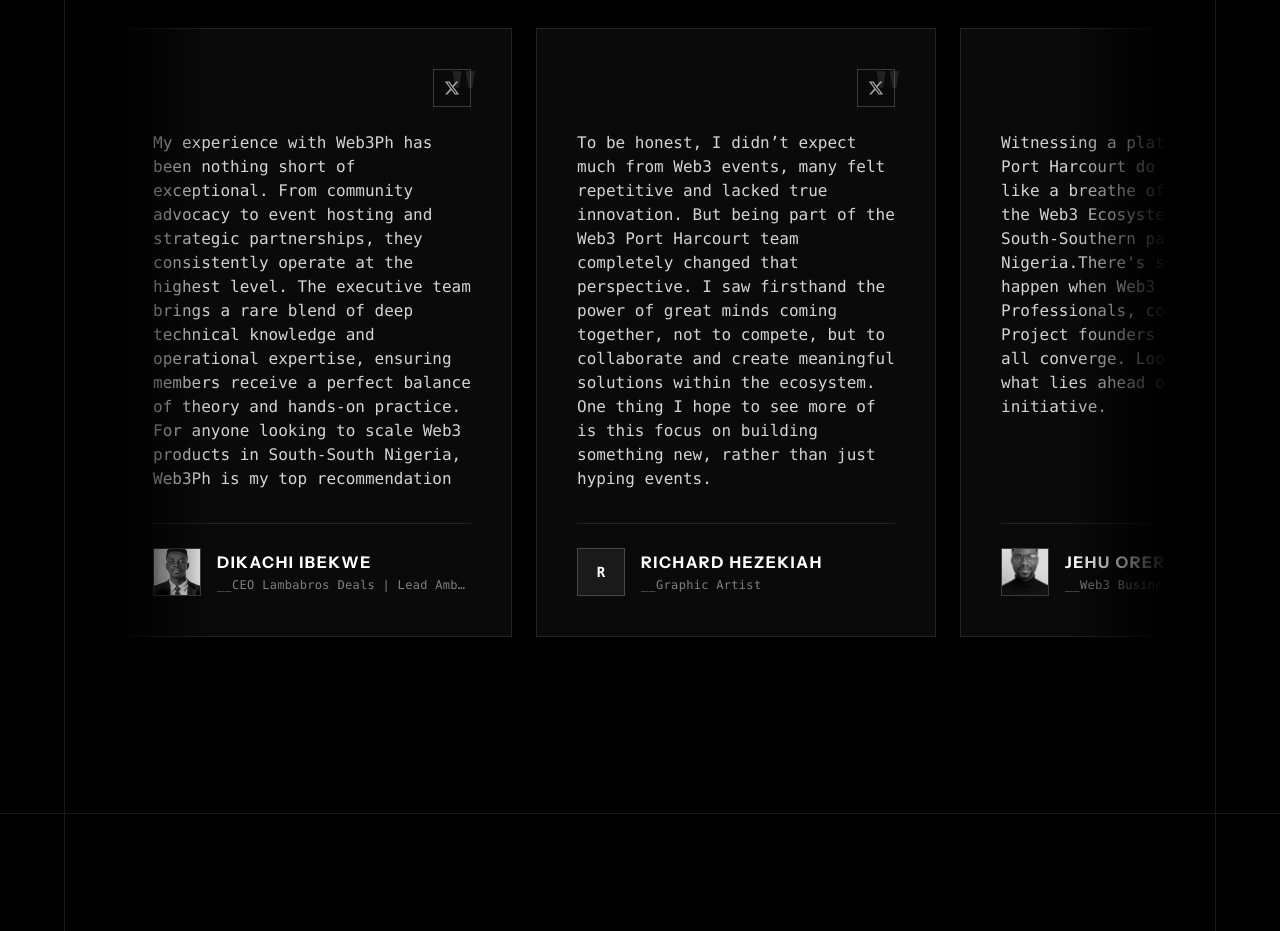
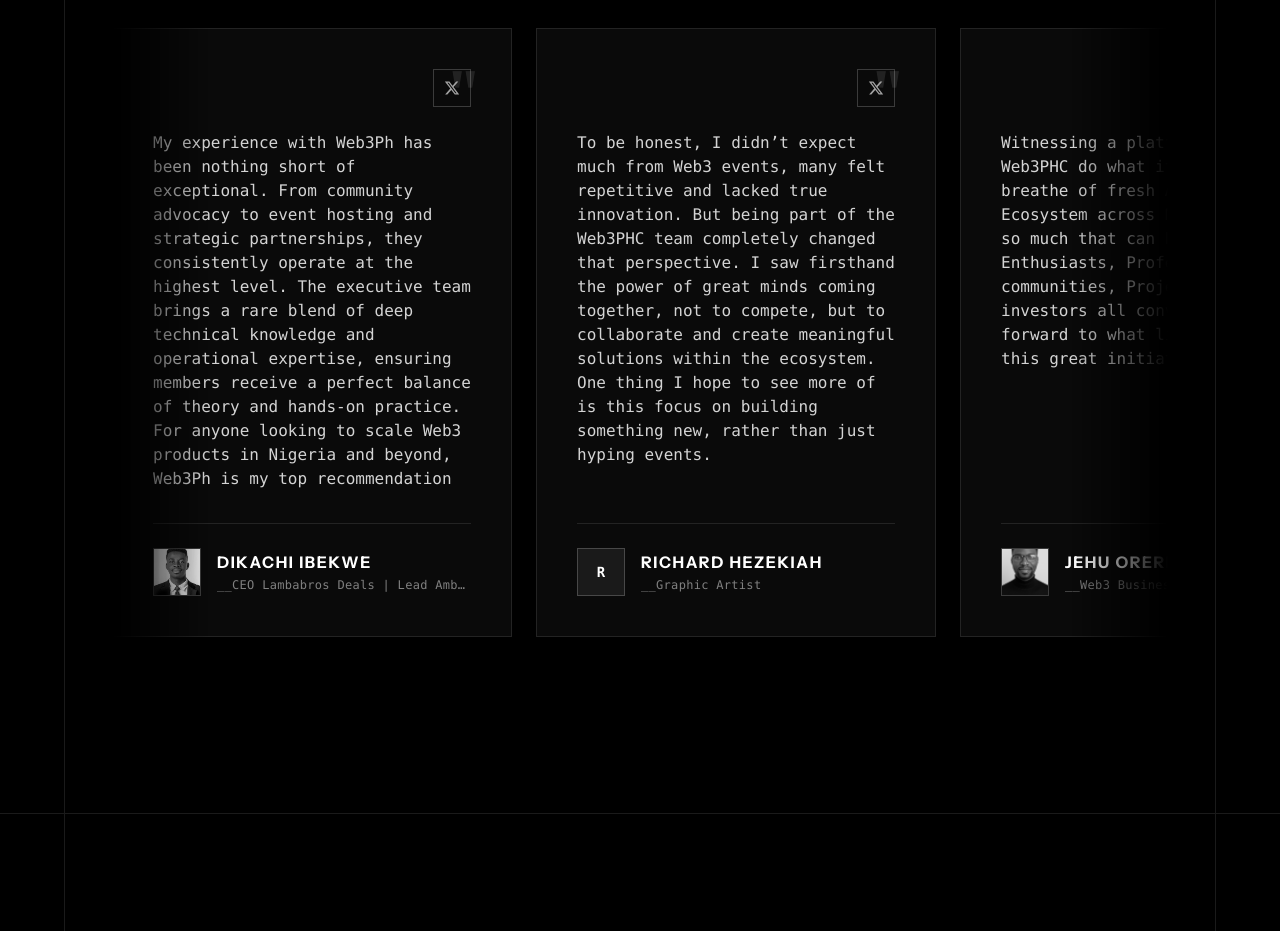
Before and after one commit to Let-s-build-DAO/web3phc, a React (Vite) app: page / in a window 1280 px wide. Shown: the part 3660-4591 px from the top of the page. Built offline with nearby package versions, Linux system fonts and the light colour scheme; a web font is replaced by a local one.

Commit message:
docs: Broaden geographical scope in meta descriptions, ecosystem data, and testimonials from South-South Nigeria to a national and broader ecosystem, and standardize community names.

```diff
--- a/index.html
+++ b/index.html
@@ -6,18 +6,18 @@
     <meta name="viewport" content="width=device-width, initial-scale=1.0" />
     <link rel="preload" href="/images/243.jpg" as="image" fetchpriority="high" />
     <title>Web3 Port Harcourt | Building the Future of Web3</title>
-    <meta name="description" content="The largest Web3 community in South-South Nigeria. Connect with builders, investors, and creatives to forge a decentralized future." />
+    <meta name="description" content="Connecting builders, investors, and creatives across Nigeria and beyond to forge a decentralized future." />
 
     <!-- Open Graph / Facebook -->
     <meta property="og:type" content="website" />
     <meta property="og:title" content="Web3 Port Harcourt | Building the Future of Web3" />
-    <meta property="og:description" content="The largest Web3 community in South-South Nigeria. Connect with builders, investors, and creatives to forge a decentralized future." />
+    <meta property="og:description" content="Connecting builders, investors, and creatives across Nigeria and beyond to forge a decentralized future." />
     <meta property="og:image" content="/thumb.JPG" />
 
     <!-- Twitter -->
     <meta property="twitter:card" content="summary_large_image" />
     <meta property="twitter:title" content="Web3 Port Harcourt | Building the Future of Web3" />
-    <meta property="twitter:description" content="The largest Web3 community in South-South Nigeria. Connect with builders, investors, and creatives to forge a decentralized future." />
+    <meta property="twitter:description" content="Connecting builders, investors, and creatives across Nigeria and beyond to forge a decentralized future." />
     <meta property="twitter:image" content="/thumb.JPG" />
   </head>
   <body>
--- a/src/data/ecosystemData.js
+++ b/src/data/ecosystemData.js
@@ -198,8 +198,8 @@
     id: "chainconnectng",
     name: "ChainConnectNG",
     category: "Communities",
-    description: "ChainConnect NG is a DevRel-driven Web3 community empowering builders in South-South Nigeria.",
-    fullDescription: "ChainConnect NG is a DevRel-focused Web3 community dedicated to onboarding, educating, and empowering builders across Port Harcourt and the South-South region. Bridging the gap between global ecosystems and local talent.",
+    description: "ChainConnect NG is a DevRel-driven Web3 community empowering builders across Nigeria.",
+    fullDescription: "ChainConnect NG is a DevRel-focused Web3 community dedicated to onboarding, educating, and empowering builders across Port Harcourt and the broader ecosystem. Bridging the gap between global ecosystems and local talent.",
     logo: "/projects/chainconnect.jpeg",
     website: "https://linktr.ee/chainconnect01",
     twitter: "https://x.com/chainconnectng",
@@ -229,7 +229,7 @@
     name: "ByteOnchain News",
     category: "Events/Media",
     description: "Web3-focused media platform amplifying blockchain innovation in Africa.",
-    fullDescription: "Digital media platform dedicated to telling the stories shaping the Web3 ecosystem in Port Harcourt and South-South Nigeria. Documentary coverage, educational content, and storytelling.",
+    fullDescription: "Digital media platform dedicated to telling the stories shaping the Web3 ecosystem in Port Harcourt and across Nigeria. Documentary coverage, educational content, and storytelling.",
     logo: "/projects/bon.jpg",
     website: "https://byteonchain.news",
     twitter: "https://x.com/ByteOnchain",
--- a/src/pages/Home.jsx
+++ b/src/pages/Home.jsx
@@ -36,27 +36,27 @@
 
 const TESTIMONIALS = [
   {
-    quote: "My experience with Web3Ph has been nothing short of exceptional. From community advocacy to event hosting and strategic partnerships, they consistently operate at the highest level. The executive team brings a rare blend of deep technical knowledge and operational expertise, ensuring members receive a perfect balance of theory and hands-on practice. For anyone looking to scale Web3 products in South-South Nigeria, Web3Ph is my top recommendation",
+    quote: "My experience with Web3Ph has been nothing short of exceptional. From community advocacy to event hosting and strategic partnerships, they consistently operate at the highest level. The executive team brings a rare blend of deep technical knowledge and operational expertise, ensuring members receive a perfect balance of theory and hands-on practice. For anyone looking to scale Web3 products in Nigeria and beyond, Web3Ph is my top recommendation",
     name: "Dikachi Ibekwe",
     role: "CEO Lambabros Deals | Lead Ambassador Lambatoken",
     image: "/images/dike.jpg",
     handle: "@coachkach"
   },
   {
-    quote: "To be honest, I didn’t expect much from Web3 events, many felt repetitive and lacked true innovation. But being part of the Web3 Port Harcourt team completely changed that perspective. I saw firsthand the power of great minds coming together, not to compete, but to collaborate and create meaningful solutions within the ecosystem. One thing I hope to see more of is this focus on building something new, rather than just hyping events.",
+    quote: "To be honest, I didn’t expect much from Web3 events, many felt repetitive and lacked true innovation. But being part of the Web3PHC team completely changed that perspective. I saw firsthand the power of great minds coming together, not to compete, but to collaborate and create meaningful solutions within the ecosystem. One thing I hope to see more of is this focus on building something new, rather than just hyping events.",
     name: "Richard Hezekiah",
     role: "Graphic Artist",
     handle: "@iamcharddo"
   },
   {
-    quote: "Witnessing a platform like Web3 Port Harcourt do what it does is like a breathe of fresh Air to the Web3 Ecosystem across the South-Southern part of Nigeria.There's so much that can happen when Web3 Enthusiasts, Professionals, communities, Project founders and investors all converge. Looking forward to what lies ahead of this great initiative.",
+    quote: "Witnessing a platform like Web3PHC do what it does is like a breathe of fresh Air to the Web3 Ecosystem across Nigeria. There's so much that can happen when Web3 Enthusiasts, Professionals, communities, Project founders and investors all converge. Looking forward to what lies ahead of this great initiative.",
     name: "Jehu Oreri",
     role: "Web3 Business developer",
     image: "/images/jehu.png",
     handle: "@JehuTech"
   },
   {
-    quote: "I’m grateful to be part of a community that believes in empowerment, collaboration, and building real solutions for Africa and the world. Web3 Port Harcourt isn’t just a community, it’s a movement.",
+    quote: "I’m grateful to be part of a community that believes in empowerment, collaboration, and building real solutions for Africa and the world. Web3PHC isn’t just a community, it’s a movement.",
     name: "Nurudeen Hamzah",
     role: "Web3 Builder-in-Training",
     image: "/images/nuru.jpg",
--- a/src/pages/ReConfig.jsx
+++ b/src/pages/ReConfig.jsx
@@ -149,7 +149,7 @@
                       <span className="font-serif italic font-light lowercase text-[#737373]">talent mine.</span>
                   </h3>
                   <p className="text-xl text-zinc-400 font-sans font-light leading-relaxed mb-8">
-                      Port Harcourt is the cultural and technical heartbeat of the South-South—anchored by at least 6 higher institutions and a builder density that is aggressively hungry for scale. We aren&apos;t just building for the local neighborhood; our founders are engineering dApps and startups designed to serve both local needs and global markets from Day One.
+                      Port Harcourt is a cultural and technical heartbeat—anchored by at least 6 higher institutions and a builder density that is aggressively hungry for scale. We aren&apos;t just building for the local neighborhood; our founders are engineering dApps and startups designed to serve both local needs and global markets from Day One.
                   </p>
                   <p className="text-xl text-zinc-400 font-sans font-light leading-relaxed mb-12">
                       We don&apos;t chase visibility; we deliver traction. By spotlighting these high-output teams, we make it effortless for global investors and protocols to discover builders who are solving real-world problems with borderless ambitions. The builders here aren&apos;t waiting for permission—they are shipping scalable code. Partnering with Re:Config means onboarding a pipeline of talent that is ready to service the world.
```
